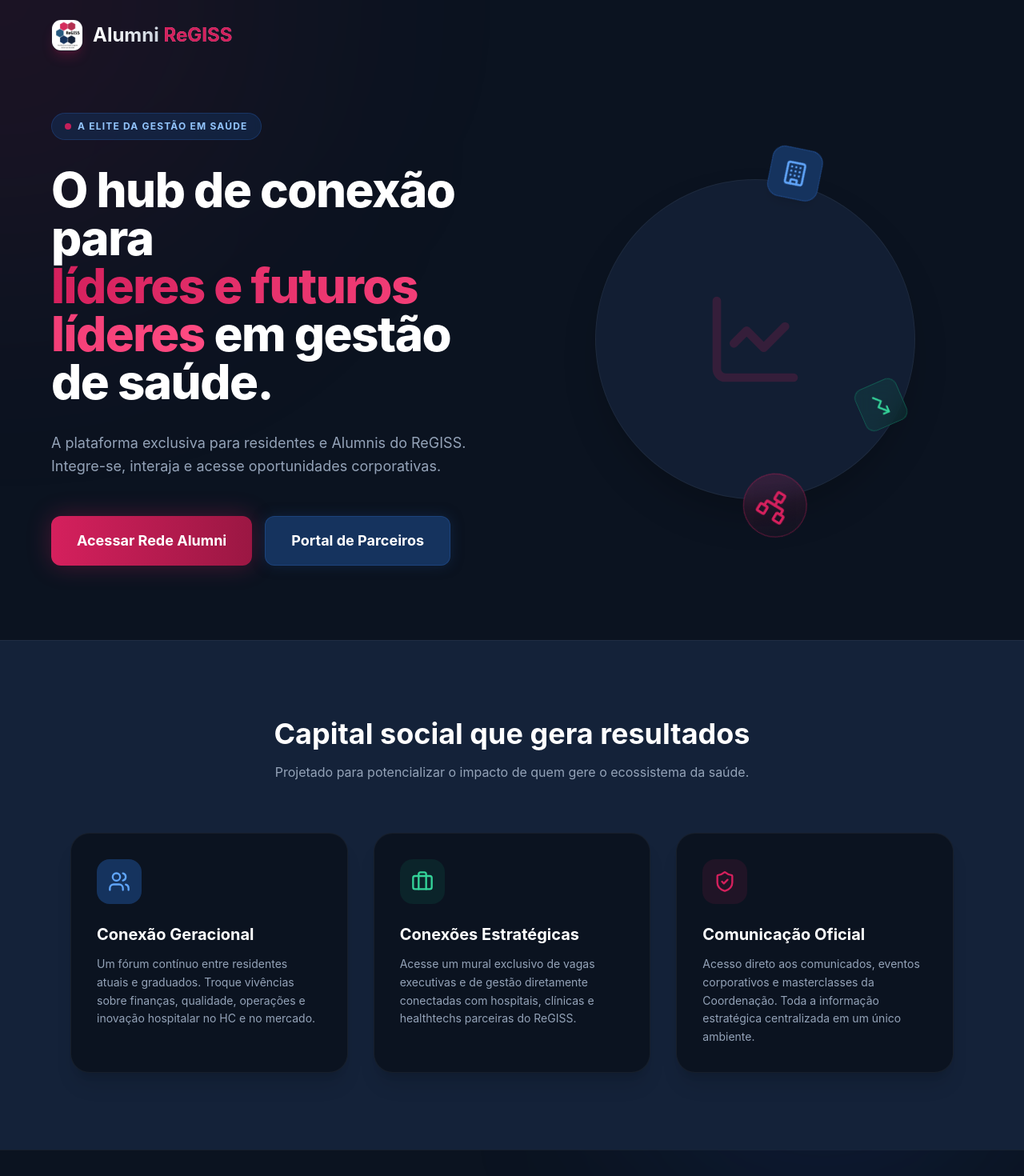
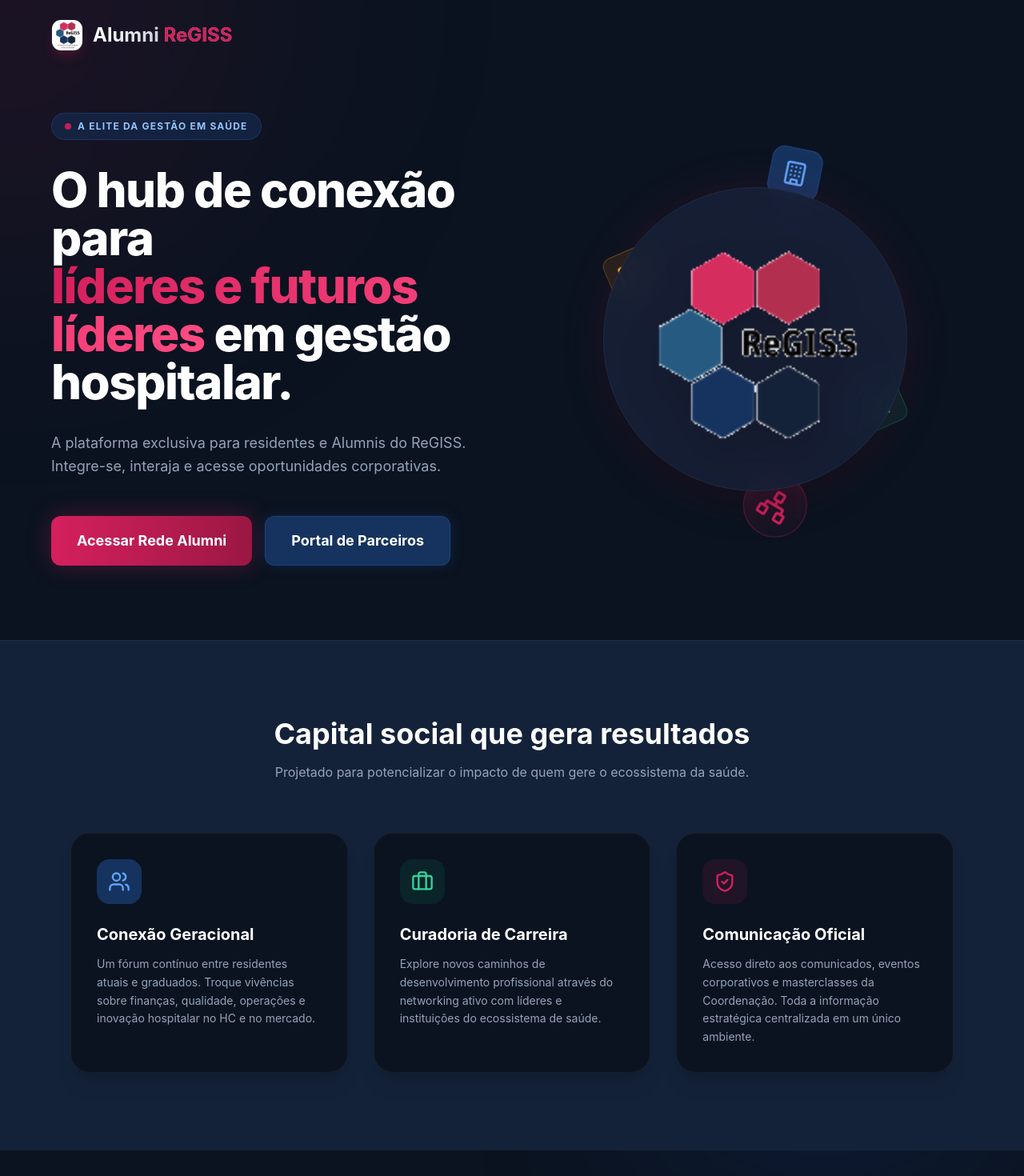
Before and after one commit to Gustavovanci/alumni_ReGISS, a React (Vite) app: page / in a window 1280 px wide. Shown: the top 1470 px of the page at 80% size. Built offline with nearby package versions, Linux system fonts and the light colour scheme.

Commit message:
feat(ui): add ReGISS orbital hero img, fix loaders, adjust landing texts

```diff
--- a/src/pages/CompanyDashboard.tsx
+++ b/src/pages/CompanyDashboard.tsx
@@ -1,6 +1,6 @@
 import React, { useEffect, useState } from 'react';
 import { supabase } from '../lib/supabase';
-import { Building, Plus, Users, Target, Check, XCircle, Activity, ExternalLink, Trash2, Briefcase } from 'lucide-react';
+import { Building, Plus, Users, Target, Check, XCircle, Activity, ExternalLink, Trash2, Briefcase, Loader2 } from 'lucide-react';
 import { toast } from 'sonner';
 
 export const CompanyDashboard = () => {
@@ -127,7 +127,7 @@ export const CompanyDashboard = () => {
         toast.success("Candidato aprovado e notificado!");
     };
 
-    if (loading) return <div className="min-h-screen bg-[#142239] flex items-center justify-center text-white">Carregando painel corporativo...</div>;
+    if (loading) return <div className="min-h-screen bg-[#142239] flex items-center justify-center text-white"><Loader2 className="w-10 h-10 text-[#D5205D] animate-spin" /></div>;
 
     return (
         <div className="w-full max-w-7xl mx-auto p-4 md:p-6 text-slate-100 pb-20">
--- a/src/pages/Insights.tsx
+++ b/src/pages/Insights.tsx
@@ -1,6 +1,6 @@
 import React, { useEffect, useState } from 'react';
 import { supabase } from '../lib/supabase';
-import { Building, GraduationCap, ThumbsUp, ThumbsDown } from 'lucide-react';
+import { Building, GraduationCap, ThumbsUp, ThumbsDown, Loader2 } from 'lucide-react';
 import { StarRating } from '../components/StarRating';
 
 export const Insights = () => {
@@ -36,7 +36,7 @@ export const Insights = () => {
 
   const filteredCompanies = filter === 'all' ? companies : companies.filter(c => c.type === filter);
 
-  if (loading) return <div className="min-h-screen bg-[#142239] flex items-center justify-center text-slate-400">Carregando insights...</div>;
+  if (loading) return <div className="min-h-screen bg-[#142239] flex items-center justify-center text-slate-400"><Loader2 className="w-10 h-10 text-[#D5205D] animate-spin" /></div>;
 
   return (
     <div className="min-h-screen bg-[#142239] text-slate-100 font-sans p-4 md:p-8 pb-24">
@@ -70,12 +70,12 @@ export const Insights = () => {
           {filteredCompanies.length === 0 && <p className="text-slate-500 text-center py-20 bg-[#15335E]/50 rounded-3xl border border-dashed border-white/10">Ainda não há avaliações suficientes.</p>}
           {filteredCompanies.map((comp, i) => (
             <div key={comp.name} className="bg-[#15335E] border border-white/5 rounded-3xl p-6 md:p-8 shadow-xl hover:border-white/10 transition-colors relative overflow-hidden">
-               {i < 3 && <div className="absolute top-0 right-0 bg-yellow-500/20 text-yellow-500 px-4 py-1.5 text-xs font-bold rounded-bl-2xl border-b border-l border-yellow-500/20 shadow-sm">#{i+1} Melhor Avaliada</div>}
+              {i < 3 && <div className="absolute top-0 right-0 bg-yellow-500/20 text-yellow-500 px-4 py-1.5 text-xs font-bold rounded-bl-2xl border-b border-l border-yellow-500/20 shadow-sm">#{i + 1} Melhor Avaliada</div>}
               <div className="flex flex-col md:flex-row justify-between items-start mb-8 gap-6">
                 <div>
                   <h3 className="text-2xl font-bold text-white flex items-center gap-3">
                     <div className="w-12 h-12 bg-[#142239] rounded-xl flex items-center justify-center border border-white/5 shadow-inner">
-                           {comp.type === 'job' ? <Building size={24} className="text-slate-400"/> : <GraduationCap size={24} className="text-slate-400"/>}
+                      {comp.type === 'job' ? <Building size={24} className="text-slate-400" /> : <GraduationCap size={24} className="text-slate-400" />}
                     </div>
                     {comp.name}
                   </h3>
@@ -94,13 +94,13 @@ export const Insights = () => {
 
               <div className="bg-[#142239]/50 rounded-2xl p-6 border border-white/5 grid grid-cols-1 md:grid-cols-2 gap-8">
                 <div>
-                     <span className="text-green-400 font-bold text-xs uppercase tracking-widest flex items-center gap-2 mb-4"><ThumbsUp size={14}/> Prós (Comunidade)</span>
+                  <span className="text-green-400 font-bold text-xs uppercase tracking-widest flex items-center gap-2 mb-4"><ThumbsUp size={14} /> Prós (Comunidade)</span>
                   <ul className="space-y-3">
                     {comp.pros.slice(0, 3).map((p: string, idx: number) => (<li key={idx} className="text-sm text-slate-300 border-l-2 border-green-500/30 pl-3 italic bg-[#142239] p-3 rounded-r-xl">"{p}"</li>))}
                   </ul>
                 </div>
                 <div>
-                     <span className="text-red-400 font-bold text-xs uppercase tracking-widest flex items-center gap-2 mb-4"><ThumbsDown size={14}/> Contras (Comunidade)</span>
+                  <span className="text-red-400 font-bold text-xs uppercase tracking-widest flex items-center gap-2 mb-4"><ThumbsDown size={14} /> Contras (Comunidade)</span>
                   <ul className="space-y-3">
                     {comp.cons.slice(0, 3).map((c: string, idx: number) => (<li key={idx} className="text-sm text-slate-300 border-l-2 border-red-500/30 pl-3 italic bg-[#142239] p-3 rounded-r-xl">"{c}"</li>))}
                   </ul>
--- a/src/pages/LandingAlumni.tsx
+++ b/src/pages/LandingAlumni.tsx
@@ -41,7 +41,7 @@ export const LandingAlumni = () => {
                             O hub de conexão para <br />
                             <span className="text-transparent bg-clip-text bg-gradient-to-r from-[#D5205D] to-[#FF4B82]">
                                 líderes e futuros líderes
-                            </span> em gestão de saúde.
+                            </span> em gestão hospitalar.
                         </h1>
 
                         <p className="text-lg text-slate-400 max-w-xl leading-relaxed">
@@ -66,13 +66,13 @@ export const LandingAlumni = () => {
 
                     {/* Hero Visuals / Mockup abstrato focado em Gestão */}
                     <div className="relative w-full h-[500px] flex items-center justify-center">
-                        {/* Círculo Central Escuro */}
-                        <div className="absolute w-[400px] h-[400px] bg-[#142239]/80 rounded-full border border-white/5 backdrop-blur-xl shadow-2xl flex items-center justify-center">
-                            <LineChart className="w-32 h-32 text-[#D5205D]/20 animate-pulse" />
+                        {/* Círculo Central Escuro com a Logo */}
+                        <div className="absolute w-[320px] h-[320px] sm:w-[380px] sm:h-[380px] bg-[#142239]/80 rounded-full border border-white/5 backdrop-blur-xl shadow-2xl flex items-center justify-center drop-shadow-[0_0_25px_rgba(213,32,93,0.15)] z-20">
+                            <img src="/ReGISS-transparent.png" alt="ReGISS Oficial" className="w-[80%] max-w-[280px] object-contain drop-shadow-2xl" />
                         </div>
 
                         {/* Orbiting Elements */}
-                        <div className="absolute w-full h-full animate-[spin_40s_linear_infinite]">
+                        <div className="absolute w-full h-full animate-[spin_40s_linear_infinite] pointer-events-none z-10">
                             <div className="absolute top-[10%] left-[20%] w-16 h-16 bg-[#15335E] rounded-2xl border border-blue-500/30 shadow-lg flex items-center justify-center -rotate-[40deg]">
                                 <Building className="text-blue-400 w-8 h-8" />
                             </div>
@@ -81,6 +81,9 @@ export const LandingAlumni = () => {
                             </div>
                             <div className="absolute top-[30%] right-[15%] w-14 h-14 bg-emerald-500/10 rounded-xl border border-emerald-500/30 backdrop-blur-md flex items-center justify-center rotate-[15deg]">
                                 <TrendingUp className="text-emerald-400 w-7 h-7" />
+                            </div>
+                            <div className="absolute bottom-[30%] left-[15%] w-14 h-14 bg-amber-500/10 rounded-xl border border-amber-500/30 backdrop-blur-md flex items-center justify-center rotate-[15deg]">
+                                <LineChart className="text-amber-400 w-7 h-7" />
                             </div>
                         </div>
                     </div>
@@ -110,9 +113,9 @@ export const LandingAlumni = () => {
                             <div className="w-14 h-14 bg-emerald-500/10 rounded-2xl flex items-center justify-center mb-6 group-hover:scale-110 transition-transform">
                                 <Briefcase className="text-emerald-400 w-7 h-7" />
                             </div>
-                            <h3 className="text-xl font-bold text-white mb-3">Conexões Estratégicas</h3>
+                            <h3 className="text-xl font-bold text-white mb-3">Curadoria de Carreira</h3>
                             <p className="text-slate-400 leading-relaxed text-sm">
-                                Acesse um mural exclusivo de vagas executivas e de gestão diretamente conectadas com hospitais, clínicas e healthtechs parceiras do ReGISS.
+                                Explore novos caminhos de desenvolvimento profissional através do networking ativo com líderes e instituições do ecossistema de saúde.
                             </p>
                         </div>
 
--- a/src/pages/MyJourney.tsx
+++ b/src/pages/MyJourney.tsx
@@ -1,7 +1,7 @@
 import React, { useEffect, useState } from 'react';
 import { supabase } from '../lib/supabase';
 import { useNavigate } from 'react-router-dom';
-import { Save, Plus, Briefcase, GraduationCap, Trash2, Camera, Palette, Send, Edit3, Award, MessageCircle, Lock } from 'lucide-react';
+import { Save, Plus, Briefcase, GraduationCap, Trash2, Camera, Palette, Send, Edit3, Award, MessageCircle, Lock, Loader2 } from 'lucide-react';
 import { StarRating } from '../components/StarRating';
 
 export const MyJourney = () => {
@@ -141,7 +141,7 @@ export const MyJourney = () => {
 
   const handleDeleteItem = async (id: string) => { if (confirm('Apagar item da jornada?')) { await supabase.from('career_journey').delete().eq('id', id); fetchData(); } };
 
-  if (loading) return <div className="min-h-screen bg-[#142239] text-white flex items-center justify-center">Carregando...</div>;
+  if (loading) return <div className="min-h-screen bg-[#142239] text-white flex items-center justify-center"><Loader2 className="w-10 h-10 text-[#D5205D] animate-spin" /></div>;
 
   return (
     <div className="min-h-screen bg-[#142239] text-slate-100 font-sans pb-20 p-4 md:p-8">
--- a/src/pages/Notifications.tsx
+++ b/src/pages/Notifications.tsx
@@ -1,7 +1,7 @@
 import React, { useEffect, useState } from 'react';
 import { supabase } from '../lib/supabase';
 import { useNavigate } from 'react-router-dom';
-import { ArrowLeft, Bell, Check, Heart, MessageCircle } from 'lucide-react';
+import { ArrowLeft, Bell, Check, Heart, MessageCircle, Loader2 } from 'lucide-react';
 
 export const Notifications = () => {
   const navigate = useNavigate();
@@ -50,7 +50,7 @@ export const Notifications = () => {
 
       <main className="max-w-2xl mx-auto px-4 py-6">
         {loading ? (
-          <p className="text-center text-slate-500 mt-10">Carregando...</p>
+          <div className="flex justify-center mt-10"><Loader2 className="w-8 h-8 text-[#D5205D] animate-spin" /></div>
         ) : notifications.length === 0 ? (
           <div className="text-center py-20 border border-dashed border-white/10 rounded-2xl">
             <Bell size={48} className="mx-auto text-slate-700 mb-4" />
--- a/src/pages/UserProfile.tsx
+++ b/src/pages/UserProfile.tsx
@@ -1,7 +1,7 @@
 import React, { useEffect, useState } from 'react';
 import { supabase } from '../lib/supabase';
 import { useParams } from 'react-router-dom';
-import { Briefcase, MapPin, Send } from 'lucide-react';
+import { Briefcase, MapPin, Send, Loader2 } from 'lucide-react';
 import { getRegissStatus } from '../utils/regissLogic';
 import { GamifiedJourney } from '../components/GamifiedJourney';
 
@@ -38,7 +38,7 @@ export const UserProfile = () => {
     }
   };
 
-  if (loading) return <div className="min-h-screen bg-[#142239] text-white flex items-center justify-center">Carregando perfil...</div>;
+  if (loading) return <div className="min-h-screen bg-[#142239] text-white flex items-center justify-center"><Loader2 className="w-10 h-10 text-[#D5205D] animate-spin" /></div>;
   if (!profile) return <div className="min-h-screen bg-[#142239] text-white flex items-center justify-center">Usuário não encontrado.</div>;
 
   const isCoordinator = profile.role === 'coordination';
```
Also changed, not shown: public/ReGISS-transparent.png (added). Lines whose indentation alone changed are shown as unchanged.
